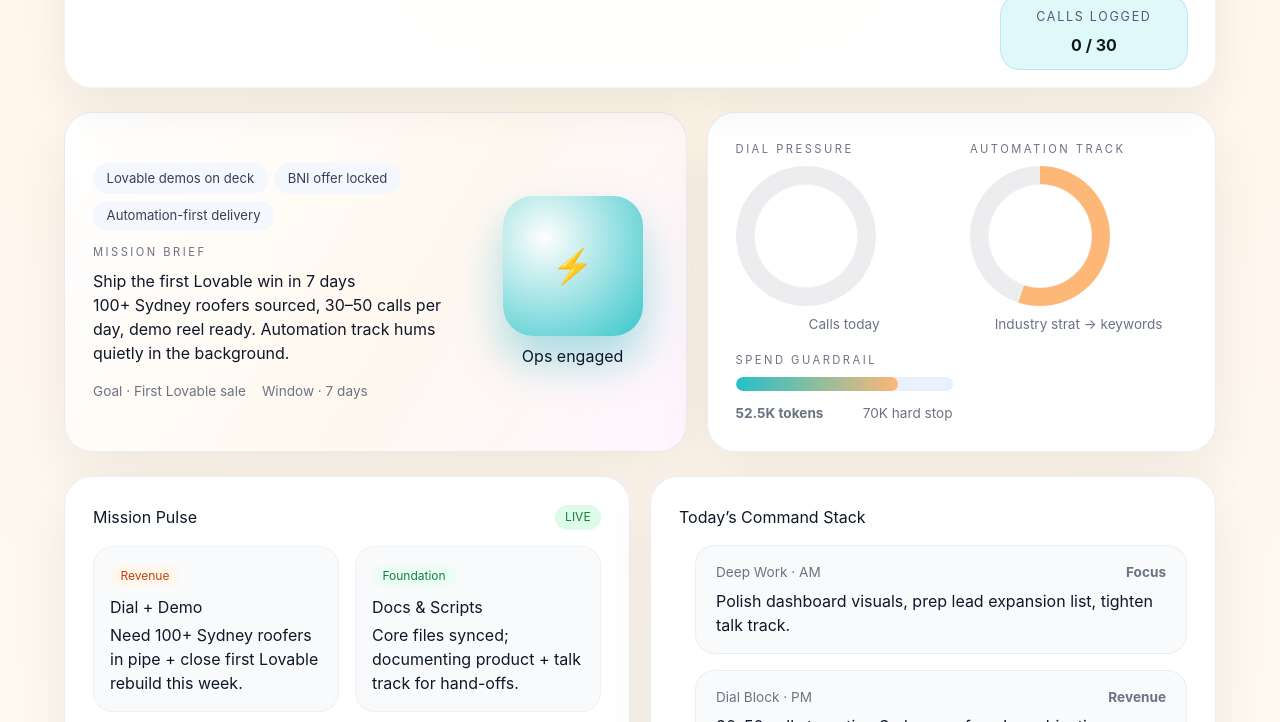
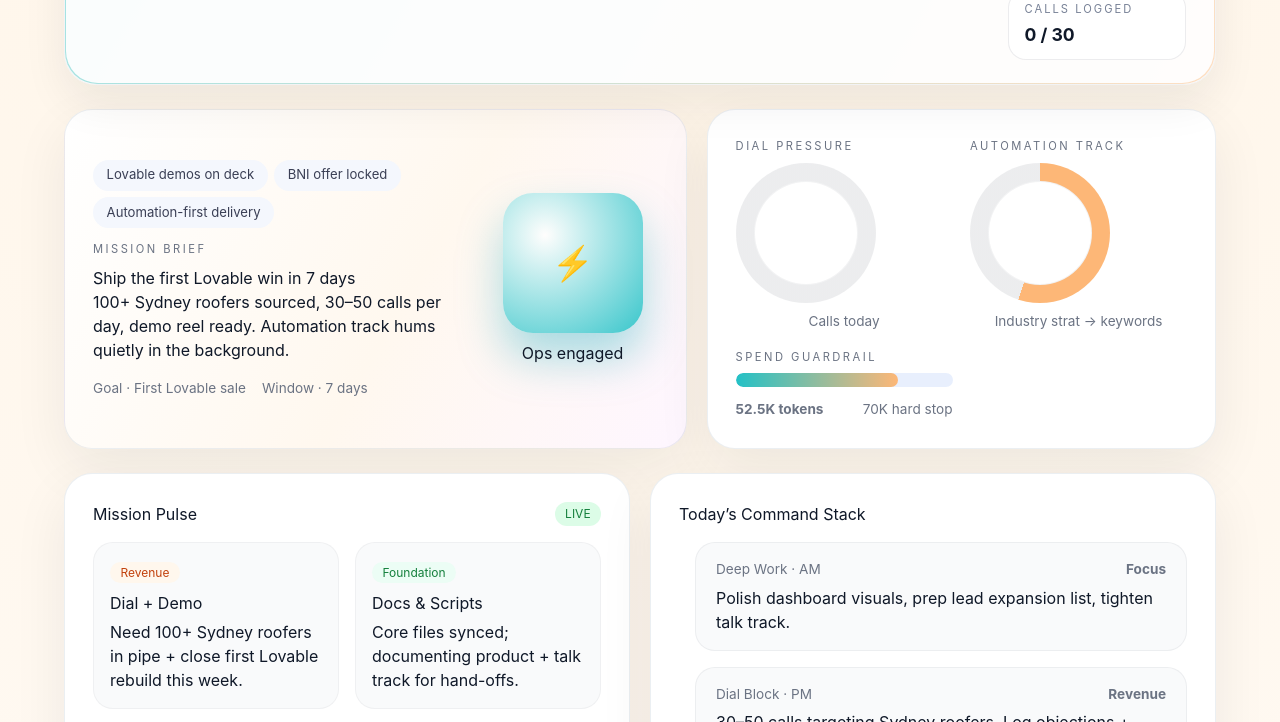
Before and after one commit to cleocluo/mission-control, a plain HTML site: page index.html in a window 1280 px wide. Shown: the part 227-949 px from the top of the page. Drawn offline with Linux system fonts and the light colour scheme.

```diff
--- a/assets/index-Ce18b7lD.js
+++ b/assets/index-BsZcmoW4.js
@@ -1,4 +1,4 @@
-(function(){const a=document.createElement("link").relList;if(a&&a.supports&&a.supports("modulepreload"))return;for(const e of document.querySelectorAll('link[rel="modulepreload"]'))n(e);new MutationObserver(e=>{for(const s of e)if(s.type==="childList")for(const d of s.addedNodes)d.tagName==="LINK"&&d.rel==="modulepreload"&&n(d)}).observe(document,{childList:!0,subtree:!0});function i(e){const s={};return e.integrity&&(s.integrity=e.integrity),e.referrerPolicy&&(s.referrerPolicy=e.referrerPolicy),e.crossOrigin==="use-credentials"?s.credentials="include":e.crossOrigin==="anonymous"?s.credentials="omit":s.credentials="same-origin",s}function n(e){if(e.ep)return;e.ep=!0;const s=i(e);fetch(e.href,s)}})();const w="2026-02-22T06:32:08.004Z",k=[{summary:"30 min - Cluo (Eric Yip)",start:"2026-02-23T00:30:00.000Z",end:"2026-02-23T01:00:00.000Z",location:null,description:`<b>Booked by</b>
+(function(){const a=document.createElement("link").relList;if(a&&a.supports&&a.supports("modulepreload"))return;for(const e of document.querySelectorAll('link[rel="modulepreload"]'))n(e);new MutationObserver(e=>{for(const s of e)if(s.type==="childList")for(const d of s.addedNodes)d.tagName==="LINK"&&d.rel==="modulepreload"&&n(d)}).observe(document,{childList:!0,subtree:!0});function i(e){const s={};return e.integrity&&(s.integrity=e.integrity),e.referrerPolicy&&(s.referrerPolicy=e.referrerPolicy),e.crossOrigin==="use-credentials"?s.credentials="include":e.crossOrigin==="anonymous"?s.credentials="omit":s.credentials="same-origin",s}function n(e){if(e.ep)return;e.ep=!0;const s=i(e);fetch(e.href,s)}})();const w="2026-02-22T09:15:04.273Z",k=[{summary:"30 min - Cluo (Eric Yip)",start:"2026-02-23T00:30:00.000Z",end:"2026-02-23T01:00:00.000Z",location:null,description:`<b>Booked by</b>
 Eric Yip
 eric@eyxl.com.au
 
@@ -14,7 +14,7 @@ Join with Google Meet: https://meet.google.com/fix-auai-iws
 Or dial: (AU) +61 2 9051 3700 PIN: 382884493#
 More phone numbers: https://tel.meet/fix-auai-iws?pin=4441413845686&hs=7
 
-Learn more about Meet at: https://support.google.com/a/users/answer/9282720`,link:null},{summary:"Cancel Audible",start:"2026-04-07T14:00:00.000Z",end:"2026-04-08T14:00:00.000Z",location:null,description:null,link:null}],b={generatedAt:w,events:k},f=document.querySelector("#app");if(!f)throw new Error("Mission control root element not found");const $=new Intl.DateTimeFormat("en-AU",{weekday:"long",day:"numeric",month:"short"}).format(new Date),o=30,c=0,T=Math.min(c/o*100,100),h=55,r=[36,38,35,42,44,48,52.5],p=140,l=40,A=Math.max(...r),g=Math.min(...r),M=r.map((t,a)=>{const i=r.length===1?0:a/(r.length-1)*p,n=A-g||1,e=l-(t-g)/n*l;return`${i},${e}`}).join(" "),u=52.5,x=70,m=Math.min(u/x*100,100),S=b.events??[],y=S.slice(0,3),L=new Intl.DateTimeFormat("en-AU",{weekday:"short",month:"short",day:"numeric",hour:"numeric",minute:"2-digit",timeZone:"Australia/Sydney"}),D=new Intl.DateTimeFormat("en-AU",{weekday:"short",hour:"numeric",minute:"2-digit",timeZone:"Australia/Sydney"}),v=D.format(new Date(b.generatedAt)),P=y.length?y.map(t=>{const a=L.format(new Date(t.start)),i=t.description?.match(/https?:\/\/[^\s<]+/i),n=t.link||i?.[0]||null;return`
+Learn more about Meet at: https://support.google.com/a/users/answer/9282720`,link:null},{summary:"Cancel Audible",start:"2026-04-07T14:00:00.000Z",end:"2026-04-08T14:00:00.000Z",location:null,description:null,link:null}],b={generatedAt:w,events:k},f=document.querySelector("#app");if(!f)throw new Error("Mission control root element not found");const $=new Intl.DateTimeFormat("en-AU",{weekday:"long",day:"numeric",month:"short"}).format(new Date),o=30,c=0,T=Math.min(c/o*100,100),h=55,r=[36,38,35,42,44,48,52.5],p=140,l=40,A=Math.max(...r),g=Math.min(...r),M=r.map((t,a)=>{const i=r.length===1?0:a/(r.length-1)*p,n=A-g||1,e=l-(t-g)/n*l;return`${i},${e}`}).join(" "),u=52.5,x=70,m=Math.min(u/x*100,100),S=b.events??[],v=S.slice(0,3),L=new Intl.DateTimeFormat("en-AU",{weekday:"short",month:"short",day:"numeric",hour:"numeric",minute:"2-digit",timeZone:"Australia/Sydney"}),D=new Intl.DateTimeFormat("en-AU",{weekday:"short",hour:"numeric",minute:"2-digit",timeZone:"Australia/Sydney"}),y=D.format(new Date(b.generatedAt)),P=v.length?v.map(t=>{const a=L.format(new Date(t.start)),i=t.description?.match(/https?:\/\/[^\s<]+/i),n=t.link||i?.[0]||null;return`
           <article class="meeting-card">
             <div>
               <p class="meeting-time">${a}</p>
@@ -52,6 +52,7 @@ Learn more about Meet at: https://support.google.com/a/users/answer/9282720`,lin
           <strong>${c} / ${o}</strong>
         </article>
       </div>
+      <div class="top-bar-gradient"></div>
     </header>
 
     <section class="hero-grid">
@@ -294,7 +295,7 @@ Learn more about Meet at: https://support.google.com/a/users/answer/9282720`,lin
     <section class="panel calendar-panel">
       <div class="panel-heading">
         <h2>Next Meetings</h2>
-        ${v?`<span class="badge badge-sync">Synced ${v}</span>`:""}
+        ${y?`<span class="badge badge-sync">Synced ${y}</span>`:""}
       </div>
       <div class="calendar-list">
         ${P}
--- a/index.html
+++ b/index.html
@@ -5,8 +5,8 @@
     <link rel="icon" type="image/svg+xml" href="/mission-control/vite.svg" />
     <meta name="viewport" content="width=device-width, initial-scale=1.0" />
     <title>vite-project</title>
-    <script type="module" crossorigin src="/mission-control/assets/index-Ce18b7lD.js"></script>
-    <link rel="stylesheet" crossorigin href="/mission-control/assets/index-jPy1vqIy.css">
+    <script type="module" crossorigin src="/mission-control/assets/index-BsZcmoW4.js"></script>
+    <link rel="stylesheet" crossorigin href="/mission-control/assets/index-C2j9Gigv.css">
   </head>
   <body>
     <div id="app"></div>
```
Also changed, not shown: assets/index-C2j9Gigv.css (added), assets/index-jPy1vqIy.css (deleted).
